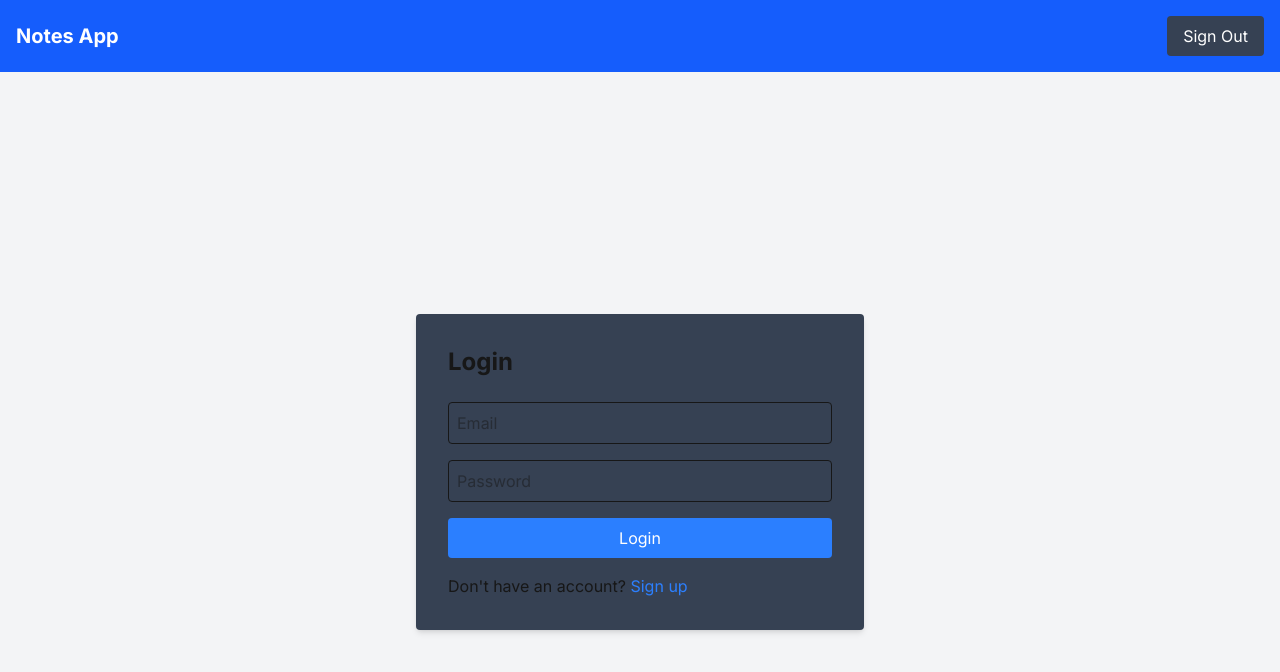
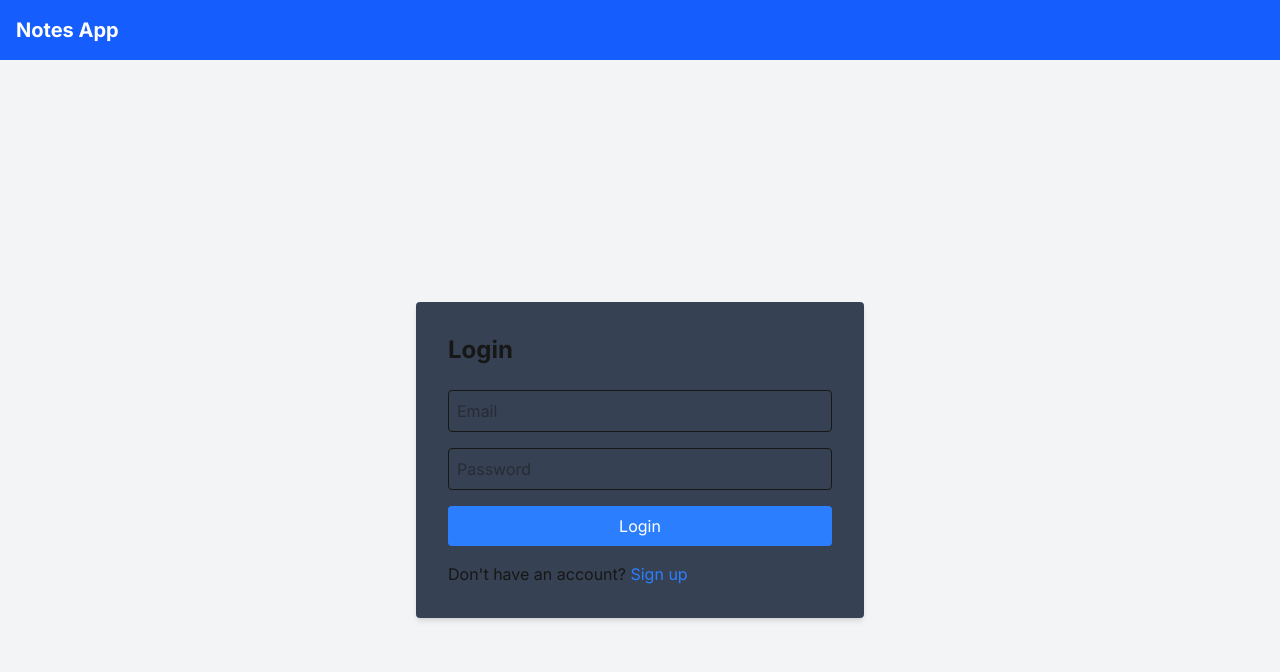
Before and after one commit to Kartikey-Tyagi/notes-app, a Next.js app in the folder frontend/: page /login in a window 1280 px wide. Shown: the top 672 px of the page. Built offline with nearby package versions, Linux system fonts and the light colour scheme; no server answers.

Commit message:
removed signout butto n if user is not logged in

```diff
--- a/frontend/src/components/Header.tsx
+++ b/frontend/src/components/Header.tsx
@@ -1,23 +1,33 @@
 'use client';
+import { useEffect, useState } from 'react';
 import { useRouter } from 'next/navigation';
 
 export default function Header() {
   const router = useRouter();
+  const [isLoggedIn, setIsLoggedIn] = useState(false);
+
+  useEffect(() => {
+    const token = localStorage.getItem('access_token');
+    setIsLoggedIn(!!token);
+  }, []);
 
   const handleSignout = () => {
     localStorage.removeItem('access_token');
+    setIsLoggedIn(false);
     router.push('/login');
   };
 
   return (
     <header className="bg-blue-600 text-white p-4 flex justify-between items-center">
       <h1 className="text-xl font-bold">Notes App</h1>
+      {isLoggedIn && (
         <button
           onClick={handleSignout}
           className="bg-gray-700 hover:bg-gray-900 hover:cursor-pointer text-white px-4 py-2 rounded"
         >
           Sign Out
         </button>
+      )}
     </header>
   );
 }
```
Lines whose indentation alone changed are shown as unchanged.
